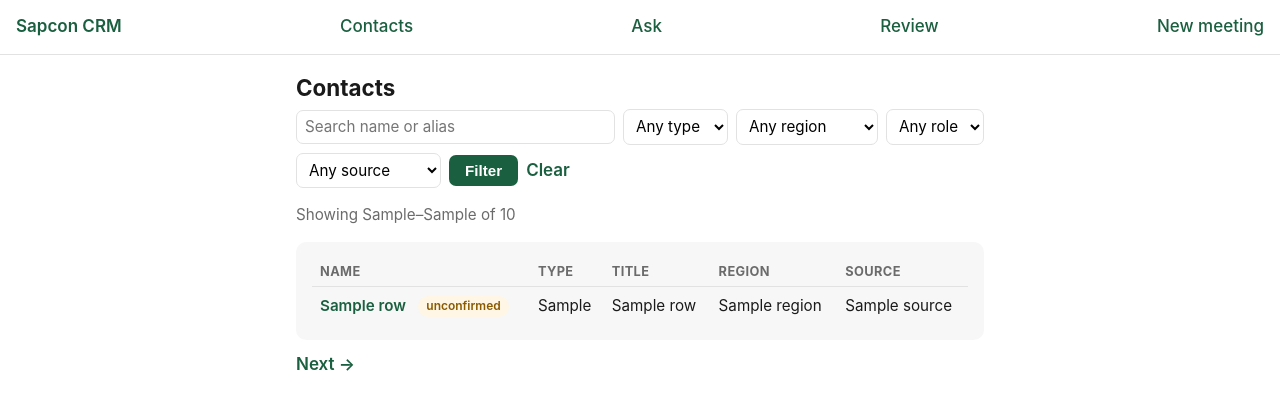
After one commit to architkhandelwal2005/Sapcon-Instruments-Personal-Software-, a FastAPI app: template app/web/templates/contacts.html in a window 1280 px wide. The commit adds this page. Shown: the top 410 px of the page. Run offline with FastAPI, Linux system fonts and the light colour scheme; the template is opened without the code that fills it: most values are stand-ins (such as "Sample title", 1, 10 or a date in 2020); some libraries are stand-ins or nearby versions.

Commit message:
Phase 4: contacts browse/search + audio upload
- routes/contacts.py + contacts.html: /contacts - the front door. Name/alias
  search, filters for type / region / role_tag / source (dropdowns built from
  the data), 30-per-page. Rejected entities excluded; pending ones badged.
- routes/ingest.py + ingest.html: /meetings/new - date + optional contact and
  location + a voice note or a typed recap -> ingest_new_meeting -> redirect
  to /review/{id}. Registered before meetings so /meetings/new isn't caught by
  /meetings/{meeting_id}.
- helpers.save_and_transcribe: the UploadFile -> temp file -> whisper step,
  shared by the new-meeting and correction handlers (correction handler's
  inline copy removed).
- Home becomes a small dashboard: review backlog, a contact search box, a
  "New meeting" link, recent meetings. Nav gains Contacts and New meeting.

Verified: /contacts search + every filter against the 13-entity book; a typed
recap through /meetings/new created a meeting, resolved 3 new entities, wrote
2 verified connections + 1 dated task, all auto-confirmed, landed on
/review/{id}; a .wav upload exercised the multipart -> whisper -> pipeline
path end to end.

Co-Authored-By: Claude Sonnet 5 <noreply@anthropic.com>

```diff
--- a/app/web/main.py
+++ b/app/web/main.py
@@ -11,7 +11,7 @@ from fastapi.templating import Jinja2Templates
 
 from app.db import get_connection
 from app.review import pending_count
-from app.web.routes import ask, entities, meetings, review
+from app.web.routes import ask, contacts, entities, ingest, meetings, review
 
 BASE_DIR = Path(__file__).resolve().parent
 
@@ -19,10 +19,13 @@ app = FastAPI(title="Sapcon CRM")
 app.mount("/static", StaticFiles(directory=str(BASE_DIR / "static")), name="static")
 templates = Jinja2Templates(directory=str(BASE_DIR / "templates"))
 
+# ingest before meetings: /meetings/new must not be caught by /meetings/{meeting_id}
+app.include_router(ingest.router)
 app.include_router(meetings.router)
 app.include_router(entities.router)
 app.include_router(review.router)
 app.include_router(ask.router)
+app.include_router(contacts.router)
 
 
 @app.get("/", response_class=HTMLResponse)
--- a/app/web/static/style.css
+++ b/app/web/static/style.css
@@ -317,6 +317,116 @@ ol.citation-list li:last-child {
   border-bottom: none;
 }
 
+form.filter-form {
+  display: flex;
+  flex-wrap: wrap;
+  gap: 0.5rem;
+  align-items: center;
+  margin-bottom: 0.5rem;
+}
+
+form.filter-form input[type="text"],
+form.filter-form select {
+  font-size: 0.95rem;
+  font-family: inherit;
+  padding: 0.4rem 0.5rem;
+  border: 1px solid var(--border);
+  border-radius: 7px;
+  background: var(--bg);
+}
+
+form.filter-form input[type="text"] {
+  flex: 1 1 12rem;
+}
+
+form.filter-form button {
+  font-size: 0.95rem;
+  padding: 0.45rem 1rem;
+  border: none;
+  border-radius: 7px;
+  background: var(--accent);
+  color: white;
+  font-weight: 600;
+}
+
+table.contact-table {
+  width: 100%;
+  border-collapse: collapse;
+  font-size: 0.95rem;
+}
+
+table.contact-table th {
+  text-align: left;
+  font-size: 0.8rem;
+  text-transform: uppercase;
+  letter-spacing: 0.03em;
+  color: var(--muted);
+  padding: 0.3rem 0.5rem;
+  border-bottom: 1px solid var(--border);
+}
+
+table.contact-table td {
+  padding: 0.5rem 0.5rem;
+  border-bottom: 1px solid var(--border);
+  vertical-align: top;
+}
+
+table.contact-table tr:last-child td {
+  border-bottom: none;
+}
+
+.pager {
+  display: flex;
+  justify-content: space-between;
+  margin-top: 0.75rem;
+}
+
+.pager a {
+  color: var(--accent);
+  text-decoration: none;
+  font-weight: 600;
+}
+
+form.ingest-form label {
+  display: block;
+  margin-bottom: 0.9rem;
+  font-weight: 600;
+}
+
+form.ingest-form label .meta {
+  font-weight: 400;
+}
+
+form.ingest-form input[type="text"],
+form.ingest-form input[type="date"],
+form.ingest-form input[type="file"],
+form.ingest-form textarea {
+  display: block;
+  width: 100%;
+  margin-top: 0.3rem;
+  font-size: 1rem;
+  font-family: inherit;
+  font-weight: 400;
+  padding: 0.55rem;
+  border: 1px solid var(--border);
+  border-radius: 8px;
+}
+
+form.ingest-form textarea {
+  min-height: 120px;
+  resize: vertical;
+}
+
+form.ingest-form button {
+  font-size: 1rem;
+  padding: 0.6rem 1.4rem;
+  border: none;
+  border-radius: 8px;
+  background: var(--accent);
+  color: white;
+  font-weight: 600;
+}
+
 @media (max-width: 640px) {
   .review-layout {
     flex-direction: column;
--- a/app/web/templates/base.html
+++ b/app/web/templates/base.html
@@ -9,8 +9,10 @@
 <body>
   <header class="site-header">
     <a href="/">Sapcon CRM</a>
+    <a href="/contacts">Contacts</a>
     <a href="/ask">Ask</a>
     <a href="/review">Review</a>
+    <a href="/meetings/new">New meeting</a>
   </header>
   <main class="{% block main_class %}{% endblock %}">
     {% block content %}{% endblock %}
--- /dev/null
+++ b/app/web/templates/contacts.html
@@ -0,0 +1,70 @@
+{% extends "base.html" %}
+{% block title %}Contacts - Sapcon CRM{% endblock %}
+{% block content %}
+
+<h1>Contacts</h1>
+
+<form class="filter-form" method="get" action="/contacts">
+  <input type="text" name="q" value="{{ active.q }}" placeholder="Search name or alias">
+  <select name="type">
+    <option value="">Any type</option>
+    {% for t in ["person", "company", "site"] %}
+      <option value="{{ t }}"{% if active.type == t %} selected{% endif %}>{{ t }}</option>
+    {% endfor %}
+  </select>
+  <select name="region">
+    <option value="">Any region</option>
+    {% for r in options.regions %}
+      <option value="{{ r }}"{% if active.region == r %} selected{% endif %}>{{ r }}</option>
+    {% endfor %}
+  </select>
+  <select name="role">
+    <option value="">Any role</option>
+    {% for r in options.roles %}
+      <option value="{{ r }}"{% if active.role == r %} selected{% endif %}>{{ r }}</option>
+    {% endfor %}
+  </select>
+  <select name="source">
+    <option value="">Any source</option>
+    {% for s in options.sources %}
+      <option value="{{ s }}"{% if active.source == s %} selected{% endif %}>{{ s }}</option>
+    {% endfor %}
+  </select>
+  <button type="submit">Filter</button>
+  <a class="entity-link" href="/contacts">Clear</a>
+</form>
+
+<p class="meta">
+  {% if total %}Showing {{ showing_from }}&ndash;{{ showing_to }} of {{ total }}{% else %}No contacts match.{% endif %}
+</p>
+
+{% if rows %}
+  <div class="card">
+    <table class="contact-table">
+      <thead>
+        <tr><th>Name</th><th>Type</th><th>Title</th><th>Region</th><th>Source</th></tr>
+      </thead>
+      <tbody>
+        {% for c in rows %}
+          <tr>
+            <td>
+              <a class="entity-link" href="/entities/{{ c.id }}">{{ c.canonical_name }}</a>
+              {% if c.review_status == "pending" %}<span class="badge badge-pending">unconfirmed</span>{% endif %}
+            </td>
+            <td>{{ c.entity_type }}</td>
+            <td>{{ c.title or "" }}</td>
+            <td>{{ c.region or "" }}</td>
+            <td>{{ c.source or "" }}</td>
+          </tr>
+        {% endfor %}
+      </tbody>
+    </table>
+  </div>
+
+  <div class="pager">
+    {% if prev_url %}<a class="entity-link" href="{{ prev_url }}">&larr; Previous</a>{% endif %}
+    {% if next_url %}<a class="entity-link" href="{{ next_url }}">Next &rarr;</a>{% endif %}
+  </div>
+{% endif %}
+
+{% endblock %}
```
Also changed, not shown: app/web/helpers.py (+15 -0 lines), app/web/routes/contacts.py (added, +116 -0 lines), app/web/routes/ingest.py (added, +60 -0 lines), app/web/routes/meetings.py (+2 -11 lines), app/web/templates/home.html (+7 -1 lines), app/web/templates/ingest.html (added, +32 -0 lines).
